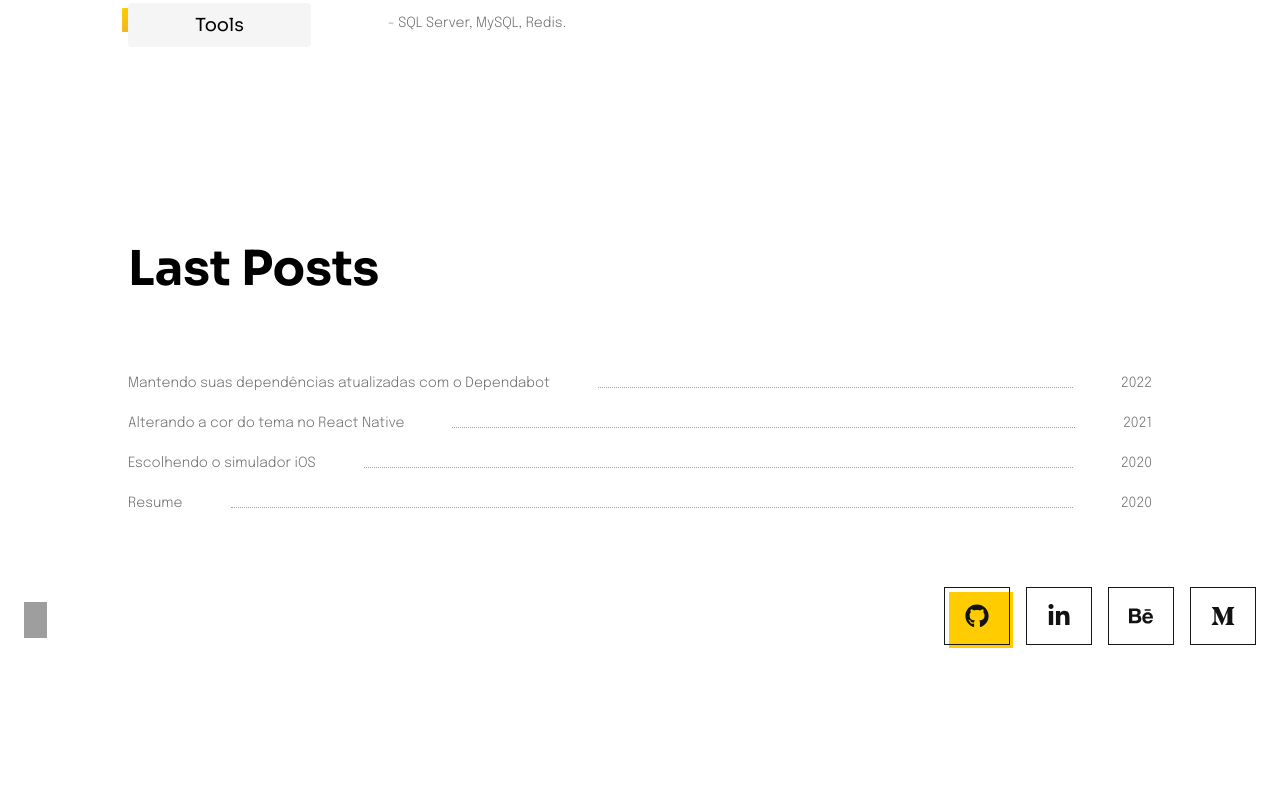
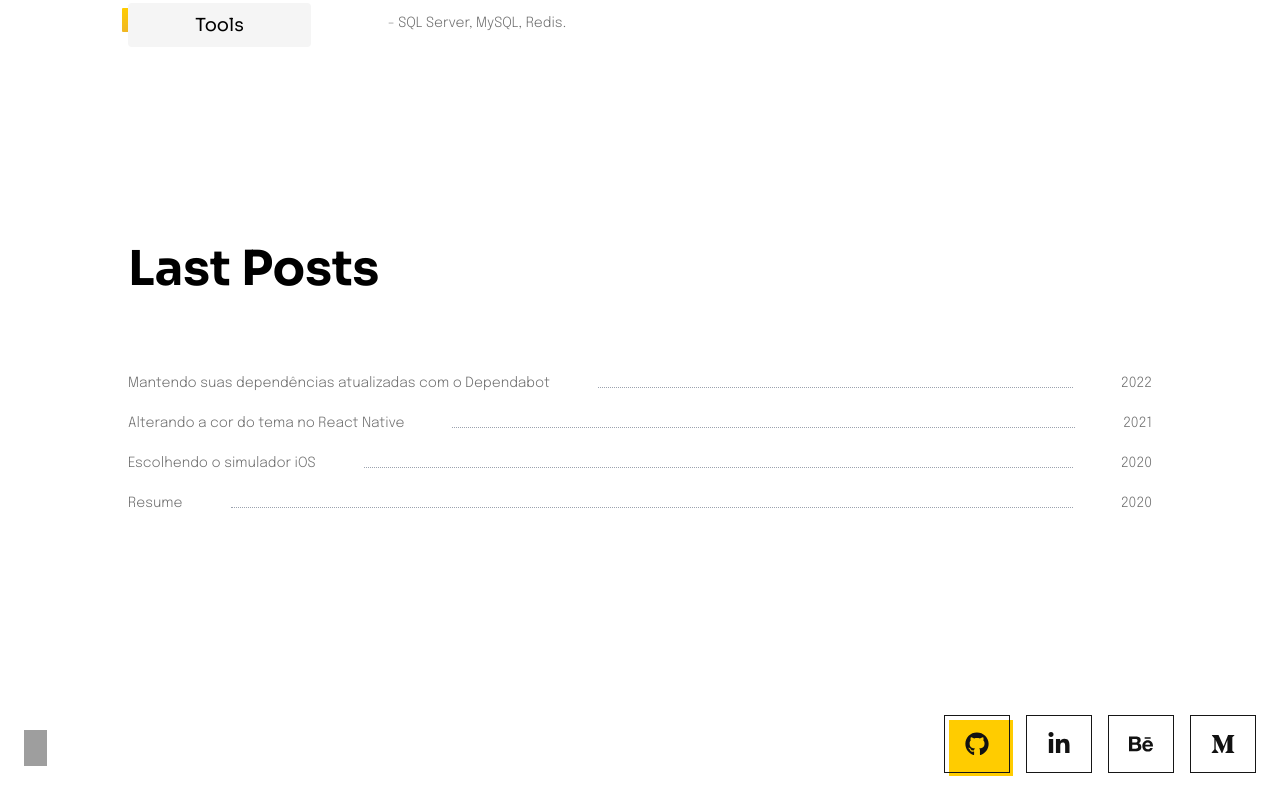
Before and after one commit to hstrada/hstrada.github.io, a Next.js app: page / in a window 1280 px wide. Shown: the part 2983-3780 px from the top of the page. Before the commit the page ends 3652 px from the top, so only its background shows below. Built offline with nearby package versions, Linux system fonts and the light colour scheme; grey boxes are pictures that could not be loaded.

Commit message:
adjusting footer

```diff
--- a/src/components/organisms/Footer/index.tsx
+++ b/src/components/organisms/Footer/index.tsx
@@ -4,7 +4,7 @@ import Image from 'next/image'
 
 export const Footer = () => {
   return (
-    <footer className="px-6 pb-6 pt-16 flex flex-row items-end justify-between">
+    <footer className="px-6 pb-6 mt-48 flex flex-row items-end justify-between">
       <div>
         <Image
           loader={loader}
```
